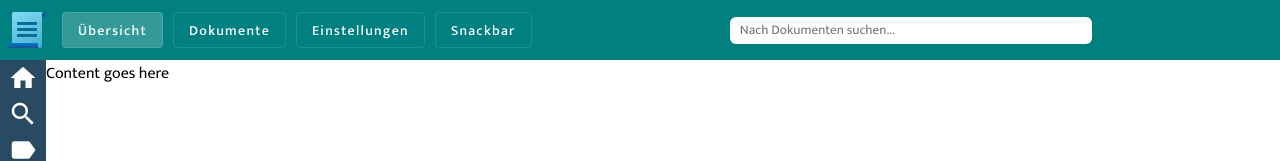
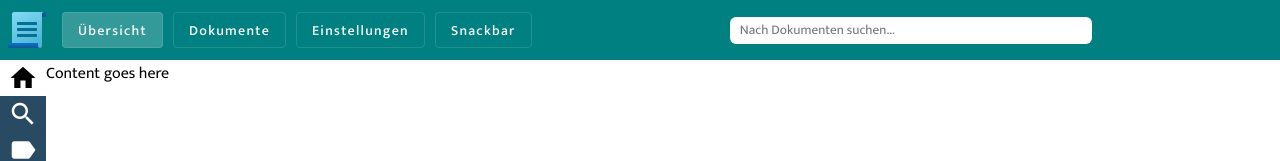
Before and after one commit to bjoern621/dms, an Angular app in the folder src/client/: page /home in a window 1280 px wide. Shown: the top 161 px of the page. Built offline with nearby package versions, Linux system fonts and the light colour scheme.

Commit message:
navbar styles changed

```diff
--- a/src/client/src/app/components/core/sidenav/sidenav.component.html
+++ b/src/client/src/app/components/core/sidenav/sidenav.component.html
@@ -1,9 +1,9 @@
 <div (mouseenter)="onMouseEnter()" (mouseleave)="onMouseLeave()" class="container" [ngClass]="opened ? 'open' : ''">
     <div *ngFor="let x of navElements">
-        <button mat-button routerLink="/{{x.route}}" routerLinkActive="linkActive" style="min-width: unset;">
+        <button mat-button routerLink="/{{x.route}}" routerLinkActive="linkActive">
             <mat-icon
                 style="font-size: 30px; height: 30px; width: 30px; margin: 0px; padding: 0px;">{{x.iconName}}</mat-icon>
-            <span *ngIf="opened">{{x.elementText}}</span>
+            <span *ngIf="opened" style="margin-left: 5px;">{{x.elementText}}</span>
         </button>
     </div>
 </div>
--- a/src/client/src/app/components/core/sidenav/sidenav.component.scss
+++ b/src/client/src/app/components/core/sidenav/sidenav.component.scss
@@ -2,3 +2,15 @@
     height: 100%;
     background-color: #284b63;
 }
+
+button {
+    min-width: unset;
+    width: 100%;
+    justify-content: start;
+    border-radius: 0px;
+
+    &.linkActive {
+        color: black;
+        background-color: white;
+    }
+}
```
